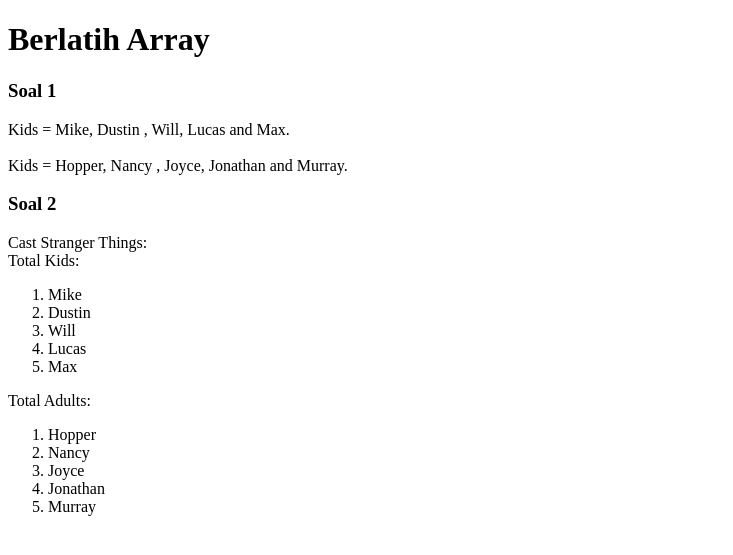
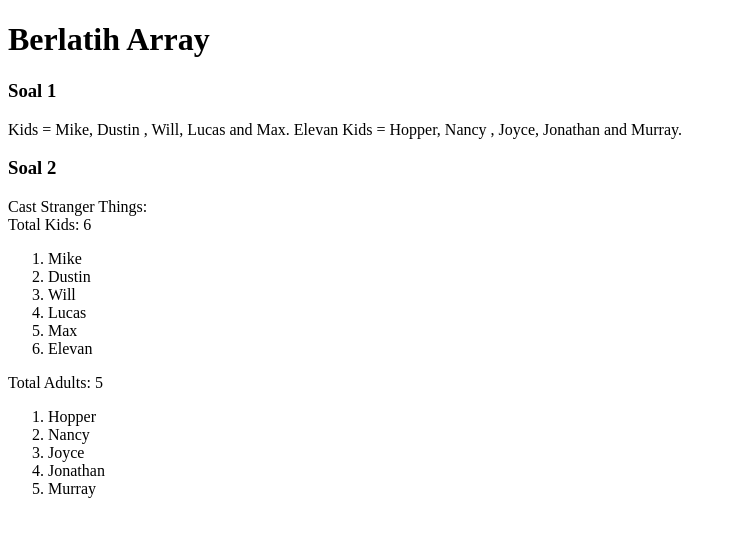
Before and after one commit to iskianto-aris/Tugas1P2, a PHP site: page /array.php in a window 1280 px wide. Shown: the top 555 px of the page, without its empty margins (0-733 px from the left). Run offline with PHP 8.4, Linux system fonts and the light colour scheme.

Commit message:
perubahan pada file array.php

```diff
--- a/array.php
+++ b/array.php
@@ -18,7 +18,7 @@
             Adults: "Hopper", "Nancy",  "Joyce", "Jonathan", "Murray"
         */
         $kids = ["Mike", "Dustin", "Will","Lucas", "Max", "Elevan"]; // Lengkapi di sini
-        echo "Kids = " . $kids[0] . ", " . $kids[1] . " , " . $kids[2] . ", " . $kids[3] . " and " . $kids[4] . ".<br><br>  ";
+        echo "Kids = " . $kids[0] . ", " . $kids[1] . " , " . $kids[2] . ", " . $kids[3] . " and " . $kids[4] . ". $kids[5] ";
 
         $adults = ["Hopper", "Nancy",  "Joyce", "Jonathan", "Murray"];
         echo "Kids = " . $adults[0] . ", " . $adults[1] . " , " . $adults[2] . ", " . $adults[3] . " and " . $adults[4] . ".";
@@ -30,7 +30,7 @@
         */
         echo "Cast Stranger Things: ";
         echo "<br>";
-        echo "Total Kids: " ; // Berapa panjang array kids
+        echo "Total Kids: " .count($kids) ; // Berapa panjang array kids
         echo "<br>";
         echo "<ol>";
         echo "<li> $kids[0] </li>";
@@ -38,11 +38,12 @@
         echo "<li> $kids[2] </li>";
         echo "<li> $kids[3] </li>";
         echo "<li> $kids[4] </li>";
+        echo "<li> $kids[5] </li>";
         // Lanjutkan
 
         echo "</ol>";
 
-        echo "Total Adults: " ;// Berapa panjang array adults
+        echo "Total Adults: " .count($adults) ;// Berapa panjang array adults
         echo "<br>";
         echo "<ol>";
         echo "<li> $adults[0] </li>";
```
